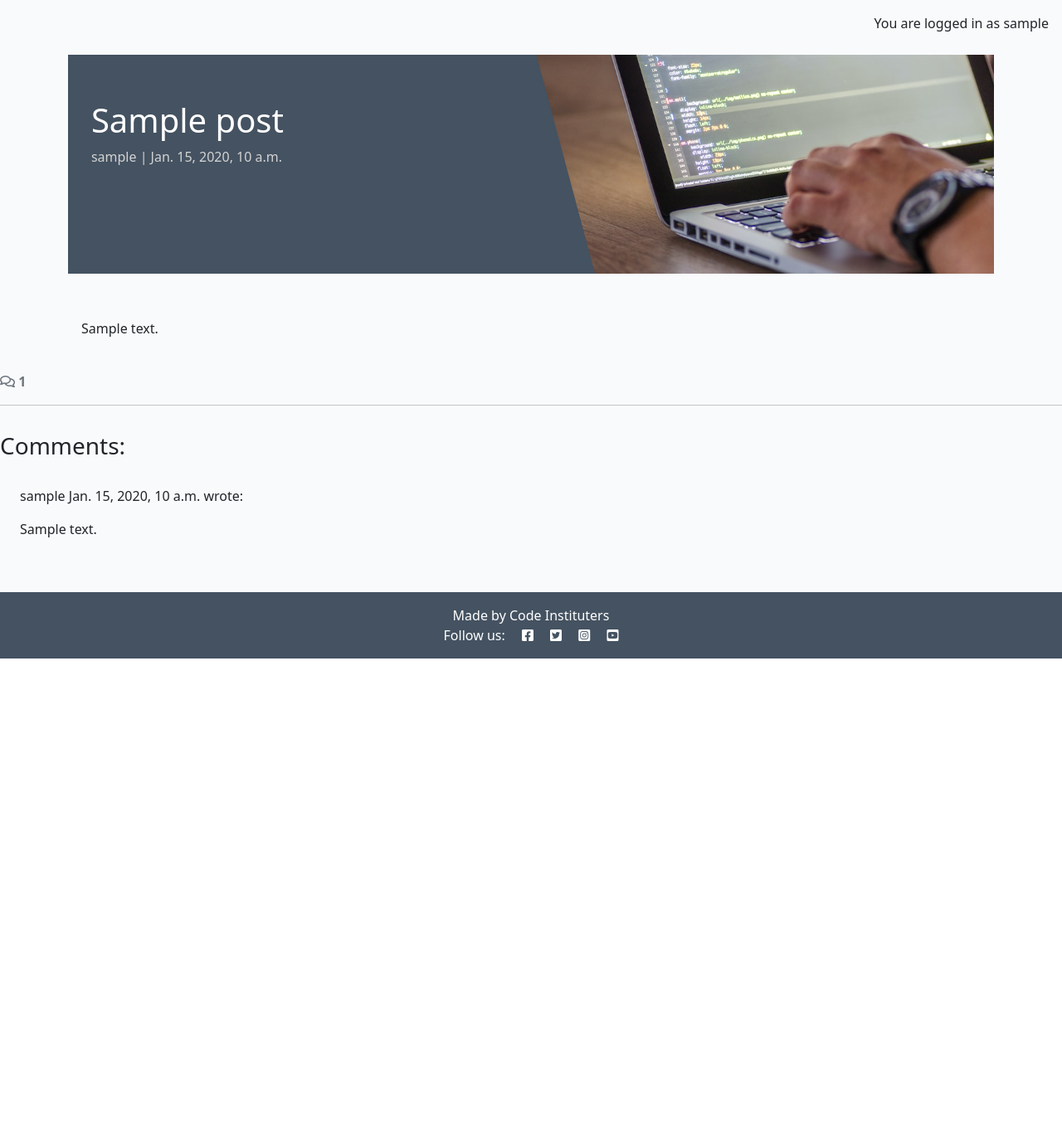
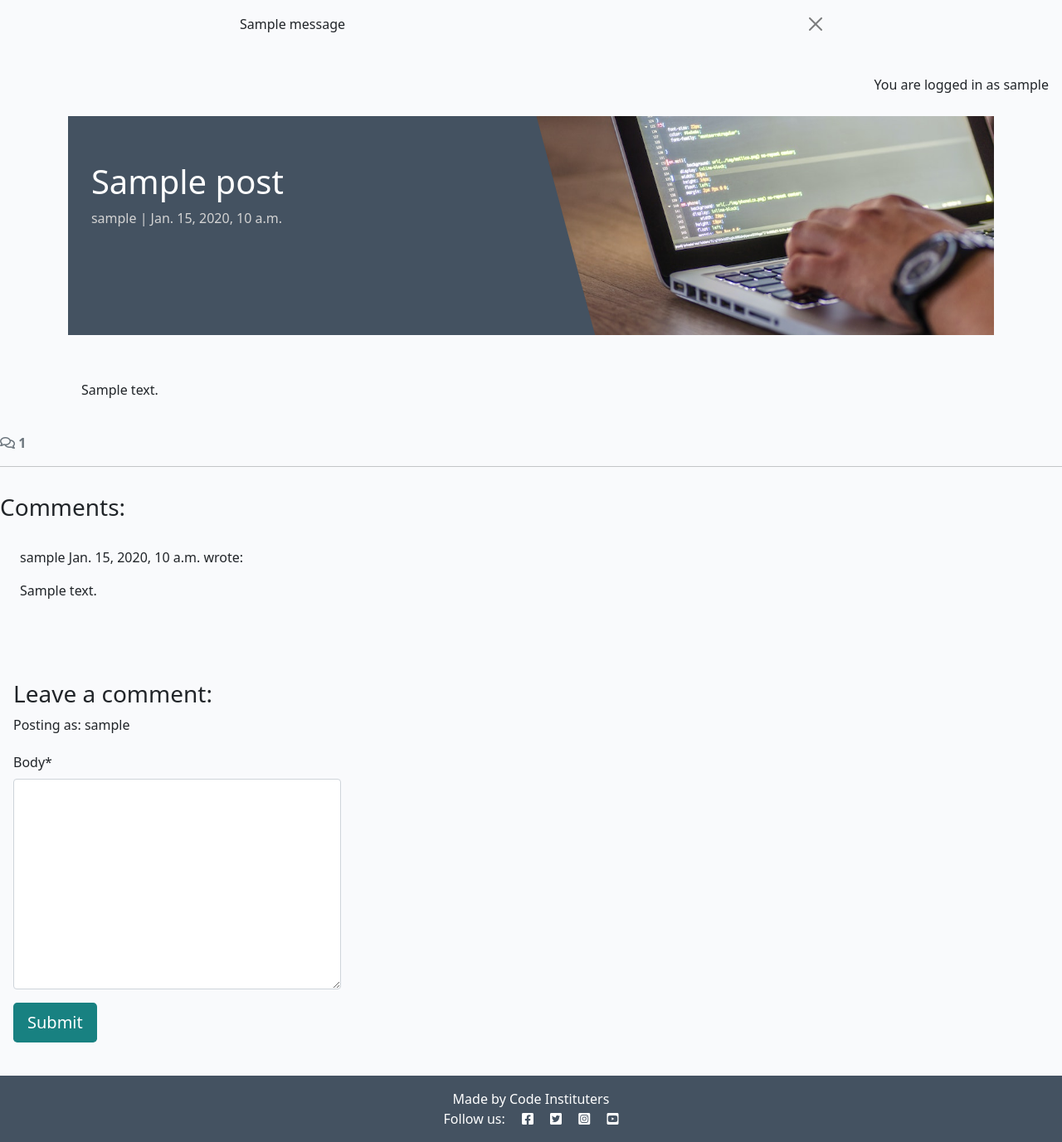
Before and after one commit to livlockyeardev/django_blog, a Django app: a page that uses templates/base.html in a window 1280 px wide. Shown: the part 60-1437 px from the top of the page at 83% size. Before the commit the page ends 854 px from the top, so only its background shows below. Run offline with Django 4.2, Linux system fonts and the light colour scheme; a user stored in the database is signed in; tables that the repository leaves empty hold one stand-in row (values such as "Sample post"); one stand-in notice (Sample message) is shown; some libraries are stand-ins or nearby versions.

Commit message:
add comment functionality

```diff
--- /dev/null
+++ b/blog/forms.py
@@ -0,0 +1,8 @@
+from .models import Comment
+from django import forms
+
+
+class CommentForm(forms.ModelForm):
+    class Meta:
+        model = Comment
+        fields = ('body',)
--- a/blog/templates/blog/post_detail.html
+++ b/blog/templates/blog/post_detail.html
@@ -1,5 +1,6 @@
 {% extends 'base.html' %} {% block content %}
 {% load static %}
+{% load crispy_forms_tags %}
 
 <div class="masthead">
     <div class="container">
@@ -73,4 +74,22 @@
       </div>
     </div>
   </div>
+  <!-- Creating New Comments -->
+    <div class="col-md-4 card mb-4 mt-3">
+      <div class="card-body">
+        {% if user.is_authenticated %}
+        <h3>Leave a comment:</h3>
+        <p>Posting as: {{ user.username }}</p>
+        <form id="commentForm" method="post"
+          style="margin-top: 1.3em;">
+          {{ comment_form | crispy }}
+          {% csrf_token %}
+          <button id="submitButton" type="submit"
+            class="btn btn-signup btn-lg">Submit</button>
+        </form>
+        {% else %}
+        <p>Log in to leave a comment</p>
+        {% endif %}
+      </div>
+    </div>
 {% endblock content %}
--- a/blog/views.py
+++ b/blog/views.py
@@ -1,6 +1,8 @@
 from django.shortcuts import render, get_object_or_404
 from django.views import generic
 from .models import Post
+from .forms import CommentForm
+from django.contrib import messages
 # Create your views here.
 
 
@@ -29,6 +31,20 @@ def post_detail(request, slug):
     comments = post.comments.all().order_by("-created_on")
     comment_count = post.comments.filter(approved=True).count()
 
+    if request.method == "POST":
+        comment_form = CommentForm(data=request.POST)
+        if comment_form.is_valid():
+            comment = comment_form.save(commit=False)
+            comment.author = request.user
+            comment.post = post
+            comment.save()
+            messages.add_message(
+                request, messages.SUCCESS,
+                'Comment submitted and awaiting approval'
+            )
+
+    comment_form = CommentForm()
+
     return render(
         request,
         "blog/post_detail.html",
@@ -36,5 +52,6 @@ def post_detail(request, slug):
             "post": post,
             "comments": comments,
             "comment_count": comment_count,
+            "comment_form": comment_form,
         },
     )
--- a/codestar/settings.py
+++ b/codestar/settings.py
@@ -45,6 +45,8 @@ INSTALLED_APPS = [
     'allauth',
     'allauth.account',
     'allauth.socialaccount',
+    'crispy_forms',
+    'crispy_bootstrap5',
     'django_summernote',
     'blog',
     'about',
@@ -53,6 +55,9 @@ INSTALLED_APPS = [
 SITE_ID = 1
 LOGIN_REDIRECT_URL = '/'
 LOGOUT_REDIRECT_URL = '/'
+
+CRISPY_ALLOWED_TEMPLATE_PACKS = "bootstrap5"
+CRISPY_TEMPLATE_PACK = "bootstrap5"
 
 MIDDLEWARE = [
     'django.middleware.security.SecurityMiddleware',
--- a/requirements.txt
+++ b/requirements.txt
@@ -3,11 +3,13 @@ bleach==6.3.0
 certifi==2026.1.4
 cffi==2.0.0
 charset-normalizer==3.4.4
+crispy-bootstrap5==0.7
 cryptography==46.0.4
 defusedxml==0.7.1
 dj-database-url==0.5.0
 Django==4.2.27
 django-allauth==0.57.2
+django-crispy-forms==2.5
 django-summernote==0.8.20.0
 gunicorn==20.1.0
 idna==3.11
--- a/templates/base.html
+++ b/templates/base.html
@@ -113,7 +113,21 @@
         </div>
       </div>
     </nav>
-
+<!-- displaying Django messages -->
+<div class="container">
+  <div class="row">
+    <div class="col-md-8 offset-md-2">
+      {% for message in messages %}
+      <div class="alert {{ message.tags }} alert-dismissible
+        fade show" id="msg" role="alert">
+        {{ message | safe }}
+        <button type="button" class="btn-close"
+          data-bs-dismiss="alert" aria-label="Close"></button>
+      </div>
+      {% endfor %}
+    </div>
+  </div>
+</div>
     <main class="flex-shrink-0 main-bg">
       {% if user.is_authenticated %}
       <p class="text-end m-3">You are logged in as {{ user.username }}</p>
```
